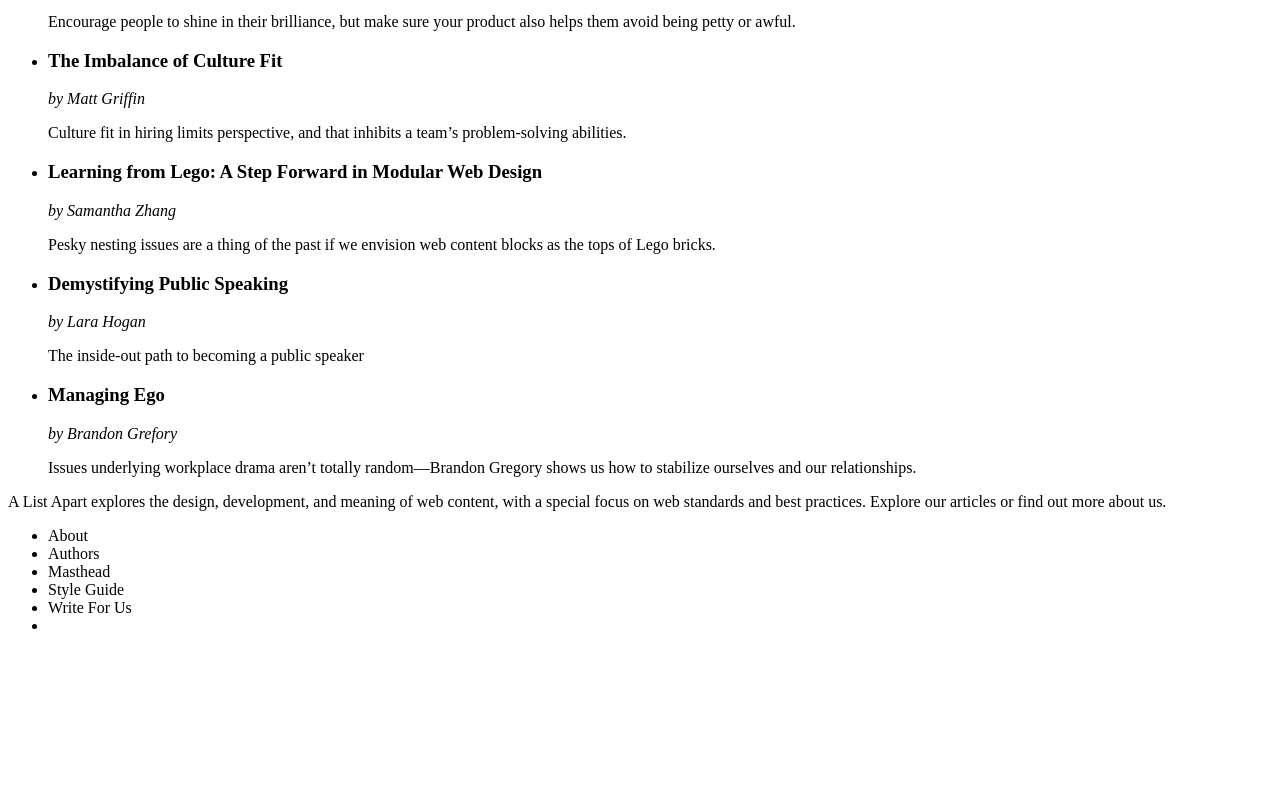
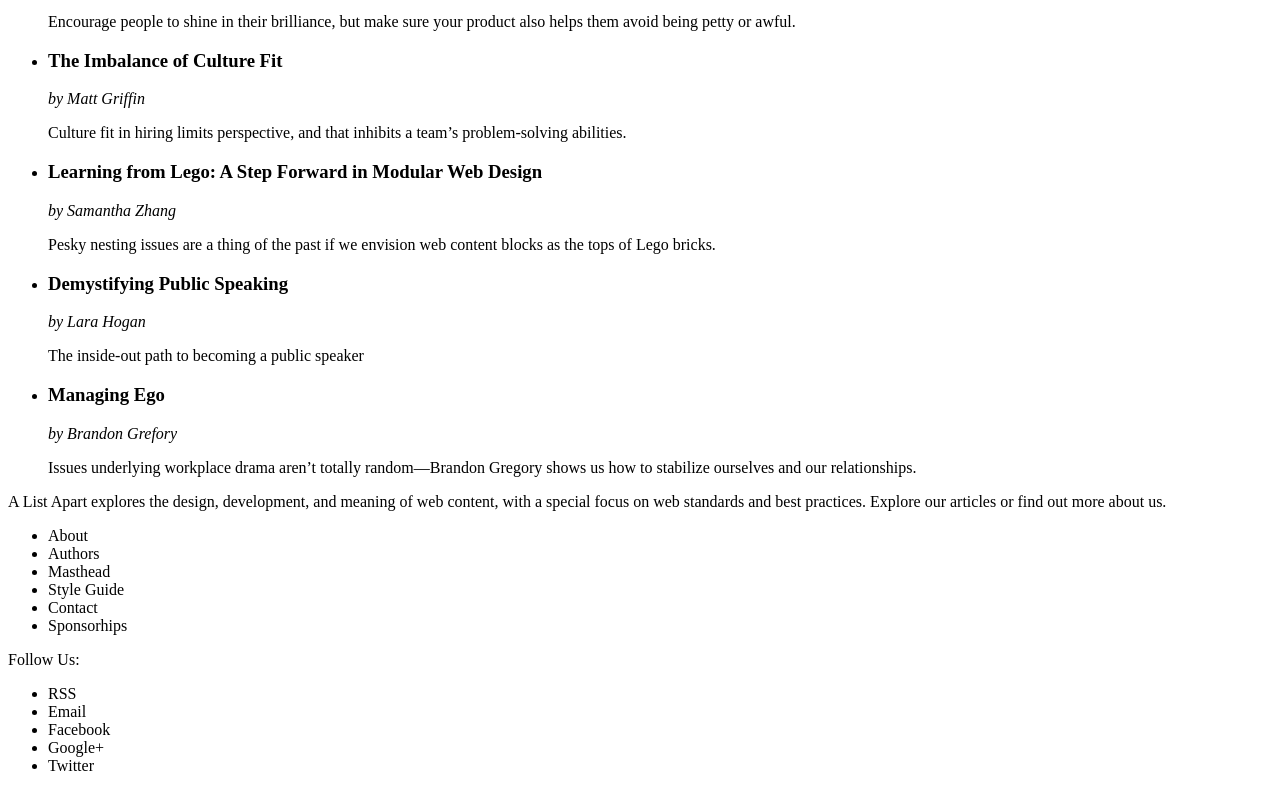
Before and after one commit to quantumduck/html-layout, a plain HTML site: page index.html in a window 1280 px wide. Shown: the part 1396-2187 px from the top of the page. Before the commit the page ends 2047 px from the top, so only its background shows below. Drawn offline with Linux system fonts and the light colour scheme.

Commit message:
added more content to footer

```diff
--- a/index.html
+++ b/index.html
@@ -13,7 +13,7 @@
           <li><a href="https://alistapart.com/articles">Articles</a></li>
           <li><a href="https://alistapart.com/events">Events</a></li>
           <li><a href="https://alistapart.com/topics">Topics</a></li>
-          <li><a href="https://alistapart.com/contribute">Write For Us</a>/li>
+          <li><a href="https://alistapart.com/contribute">Write For Us</a></li>
           <li class="searchbar"></li>
         </ul>
       </nav>
@@ -27,7 +27,7 @@
       <p>
         <a href="http://hired.com">HIRED</a> , where companies apply to you. Over 6,000 innovative companies are looking for you on Hired. Get Hired today.
       </p>
-      <p><a hr="http://hired.com">hired.com</a></p>
+      <p><a href="http://hired.com">hired.com</a></p>
     </aside>
 
     <section class="latest_article">
@@ -219,14 +219,26 @@
   </body>
   <footer>
     <nav>
+      <div class="basic">
         <ul>
           <li>About</li>
           <li>Authors</li>
           <li>Masthead</li>
           <li>Style Guide</li>
-        <li>Write For Us</li>
-        <li class="searchbar"></li>
+          <li>Contact</li>
+          <li>Sponsorhips</li>
         </ul>
+      </div>
+      <div class="follow">
+        Follow Us:
+        <ul>
+          <li>RSS</li>
+          <li>Email</li>
+          <li>Facebook</li>
+          <li>Google+</li>
+          <li>Twitter</li>
+        </ul>
+      </div>
     </nav>
   </footer>
 </html>
```
Lines whose indentation alone changed are shown as unchanged.
